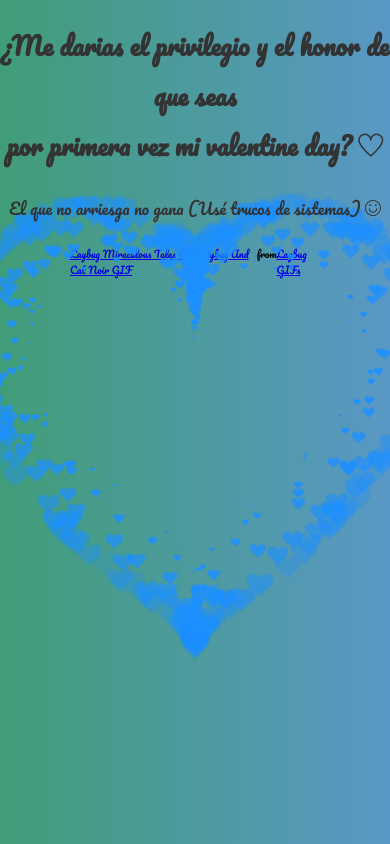
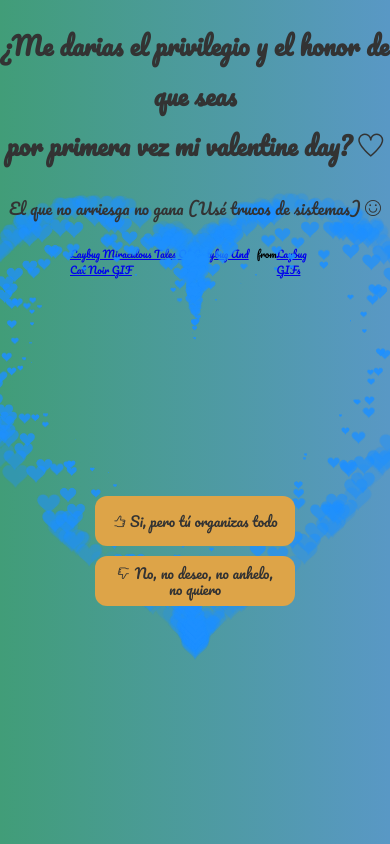
Before and after one commit to JimmyMP/Sorpresa, a plain HTML site: page index.html in a window 390 px wide. Drawn offline with nearby package versions, Linux system fonts and the light colour scheme; a script that the page names is missing.

Commit message:
Update responsive.css

```diff
--- a/assets/responsive.css
+++ b/assets/responsive.css
@@ -2,15 +2,23 @@
 /* RESPONSIVE: Poner los botones en columna en móviles */
 @media (max-width: 768px) {
     .answer-question {
-        flex-direction: column; /* Hace que los botones estén en columna */
-        gap: 10px; /* Reduce la separación entre botones */
+        display: flex;
+        flex-direction: column; /* Asegura que los botones estén en columna */
+        justify-content: center;
+        align-items: center;
+        gap: 10px; /* Espacio entre los botones */
     }
 
-    .btn {
-        width: 200px; /* Asegura que los botones sean más compactos */
-        font-size: 1.4rem; /* Reduce el tamaño del texto */
+    .btn--yes, .btn--no {
+        position: relative; /* Quita la posición absoluta */
+        top: auto;
+        left: auto;
+        right: auto;
+        width: 200px; /* Ajusta el tamaño */
+        font-size: 1.6rem;
     }
 }
+
 @media (max-width: 1024px) {
     .header-name {
         font-size: 3.4rem;
```
